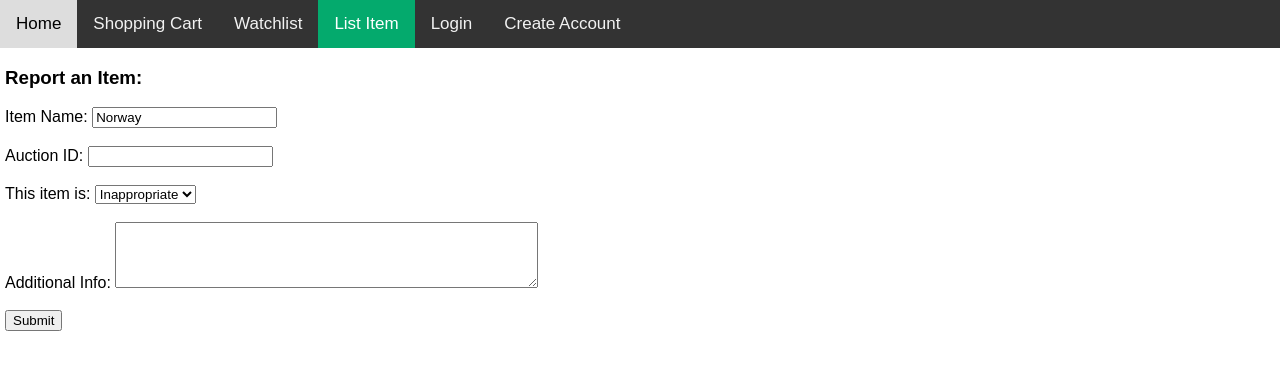
After one commit to zachhuang4026/webService, a Flask app: template templates/report_item.html in a window 1280 px wide. The commit adds this page. Shown: the top 370 px of the page. Run offline with Flask 2, Linux system fonts and the light colour scheme; the template is opened without the code that fills it, so the values that code supplies are empty.

Commit message:
Report item form

```diff
--- a/app.py
+++ b/app.py
@@ -164,6 +164,15 @@ def viewAuction(listing_id=None):
     # image, price, end time, details
     return render_template('auction.html', listing_id=listing_id)
 
+@app.route('/reportItem')
+@TokenDecorator(token='required')
+def reportItem(userid):
+    # ToDo - handle POST
+    # ToDo - get item Name
+    listing_id = request.args.get('listing_id')
+    return render_template('report_item.html', listing_id=listing_id)
+
+
 @app.route('/create/auction', methods=['POST', 'GET'])
 @TokenDecorator(token='required')
 def createAuction(userid):
--- a/templates/auction.html
+++ b/templates/auction.html
@@ -3,7 +3,7 @@
 
     <h1> Auction {{listing_id}}</h1>
 
-    <div class="auction_container">
+    <div class="split_page">
         <div class = "auction_image" style="height: 300px; width: 15%;">
             <img src="../static/auction_default.JPG" style="max-width: 100%; max-height: 100%;">
         </div>
@@ -19,5 +19,8 @@
             <p> Additional details about the item here </p>
         </div>
     </div>
+    <div>
+        <a href="/reportItem?listing_id={{ listing_id }}">Report this Item</a>
+    </div>
 
 {% endblock %}
--- /dev/null
+++ b/templates/report_item.html
@@ -0,0 +1,30 @@
+{% extends "base.html" %}
+{% block nav_item_create_auction %}active{% endblock nav_item_create_auction %}
+
+{% block content %}
+
+  <h3>Report an Item:</h3>
+
+  <form> <!-- ToDo action="{{ url_for("createAuction" )}}" method="post"-->
+
+    <label for="item_name">Item Name:</label>
+        <input type="text" id="item_name" name="item_name" value="Norway" readonly><br></br>
+        <!-- ToDo - Source Item name from redirect -->
+
+    <label for="item_name">Auction ID:</label>
+        <input type="text" id="auction_id" name="auction_id" value="{{ listing_id }}" readonly><br></br>
+
+    <label for="reason" required>This item is:</label>
+        <select name="reason" id="reason" required>
+            <option value="inappropriate">Inappropriate</option>
+            <option value="counterfeit">Counterfeit</option>
+    </select> <br></br>
+
+    <label for="addtional_info">Additional Info:</label>
+    <textarea id="addtional_info" name="addtional_info" rows="4" cols="50"></textarea>
+    <br></br>
+
+    <input type="submit" value="Submit">
+  </form>
+
+{% endblock %}
```
